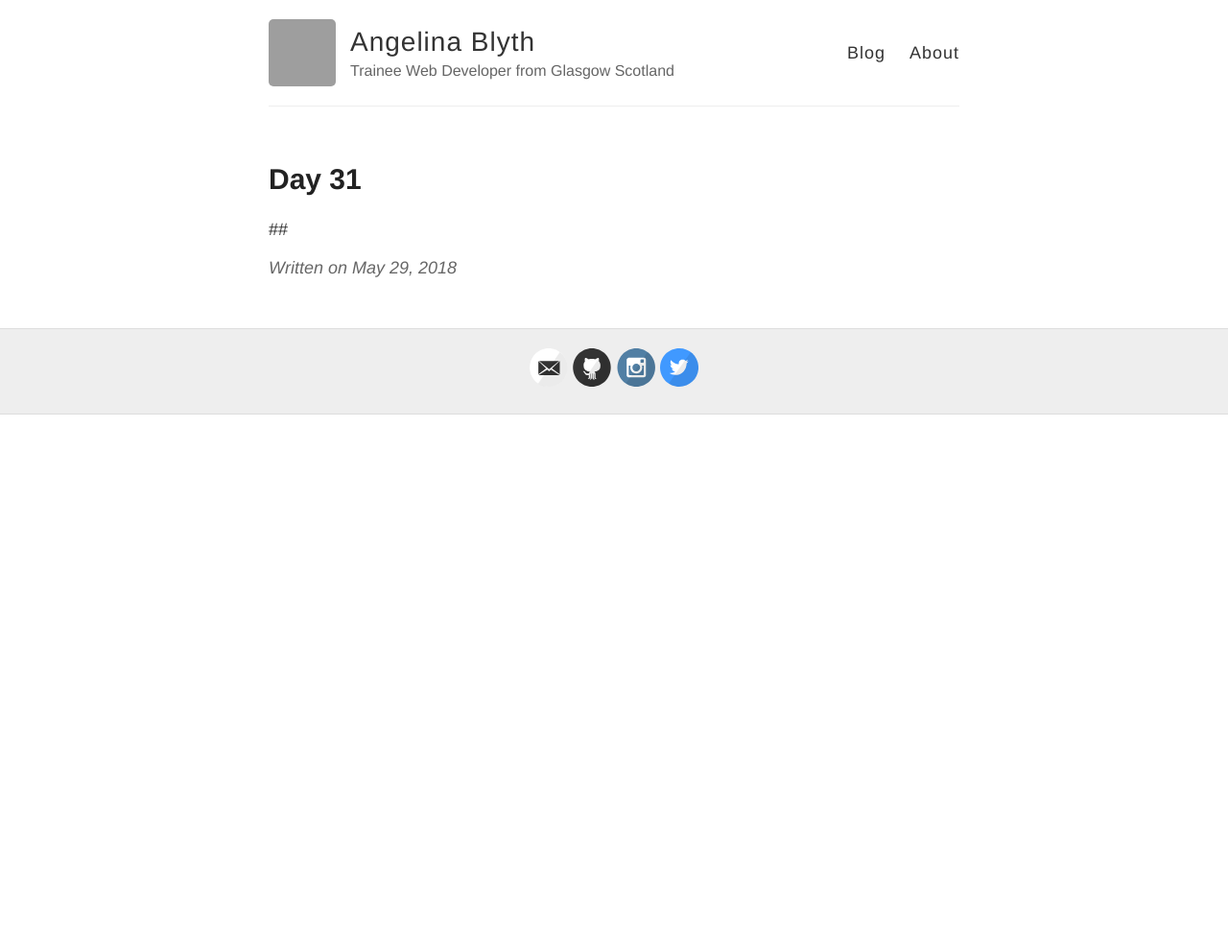
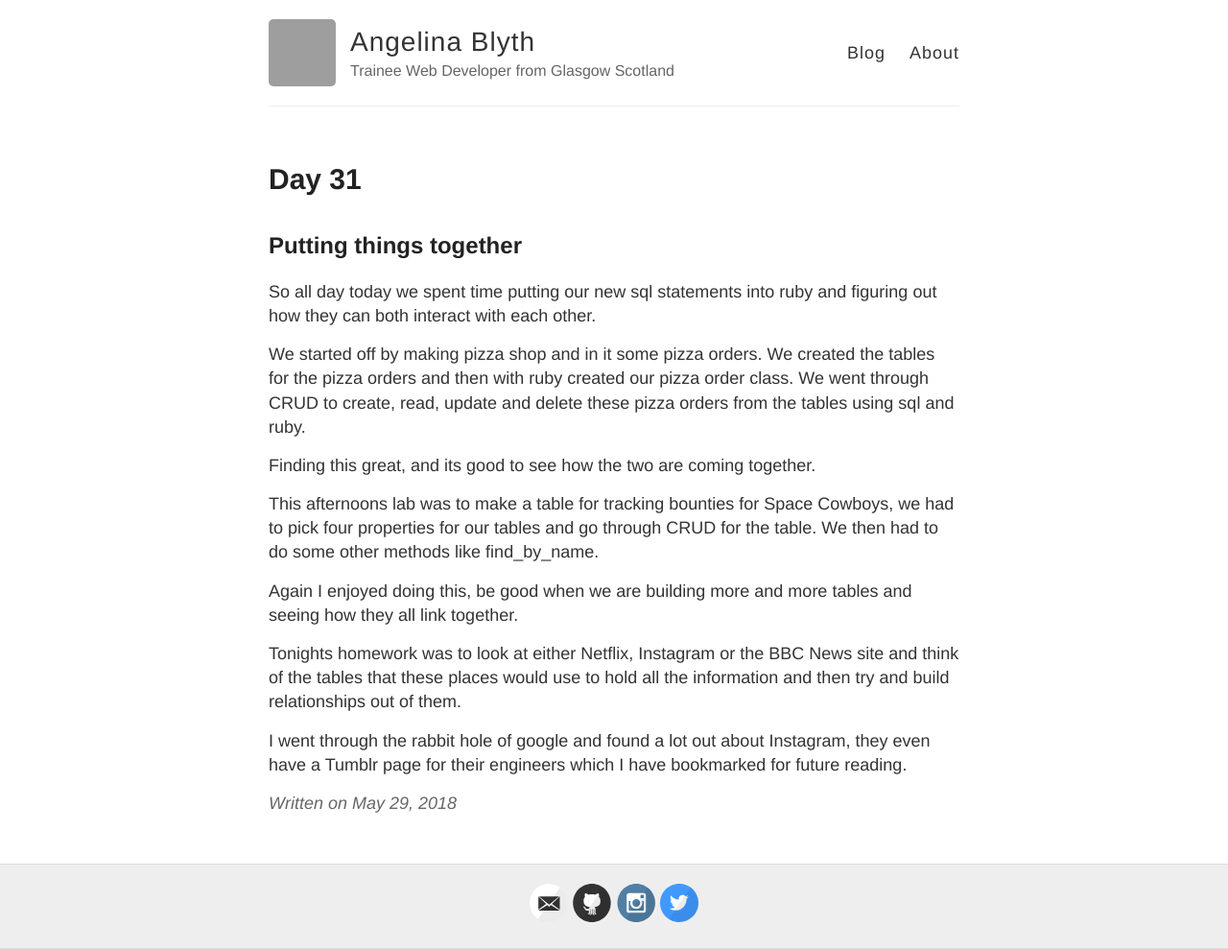
Before and after one commit to angelinalblyth/angelinalblyth.github.io, a Jekyll site: the page built from _posts/2018-5-29-Day31.md, in a window 1280 px wide. Shown: the whole page at 96% size. Built offline with Jekyll 4.4.1, drawn with Linux system fonts in a browser that asks for light colours; before the commit the page ends 900 px from its top, so only the background shows below that; grey boxes are pictures that could not be loaded.

Commit message:
Added day 31

```diff
--- a/_posts/2018-5-29-Day31.md
+++ b/_posts/2018-5-29-Day31.md
@@ -4,4 +4,18 @@ title: Day 31
 ---
 
 
-##
+## Putting things together
+
+So all day today we spent time putting our new sql statements into ruby and figuring out how they can both interact with each other.
+
+We started off by making pizza shop and in it some pizza orders. We created the tables for the pizza orders and then with ruby created our pizza order class. We went through CRUD to create, read, update and delete these pizza orders from the tables using sql and ruby.
+
+Finding this great, and its good to see how the two are coming together.
+
+This afternoons lab was to make a table for tracking bounties for Space Cowboys, we had to pick four properties for our tables and go through CRUD for the table. We then had to do some other methods like find_by_name.
+
+Again I enjoyed doing this, be good when we are building more and more tables and seeing how they all link together.
+
+Tonights homework was to look at either Netflix, Instagram or the BBC News site and think of the tables that these places would use to hold all the information and then try and build relationships out of them.
+
+I went through the rabbit hole of google and found a lot out about Instagram, they even have a Tumblr page for their engineers which I have bookmarked for future reading.
```
